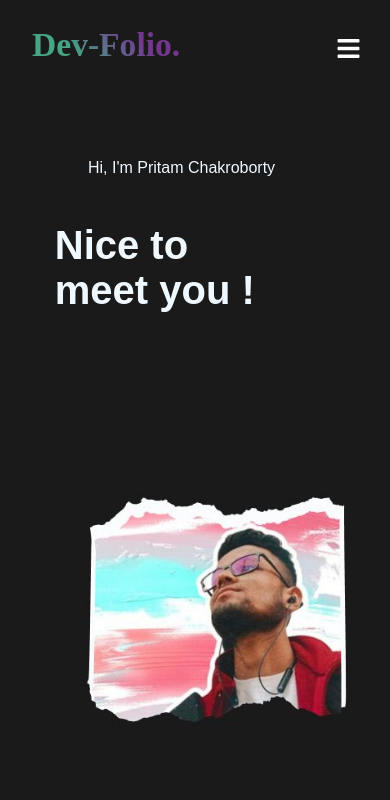
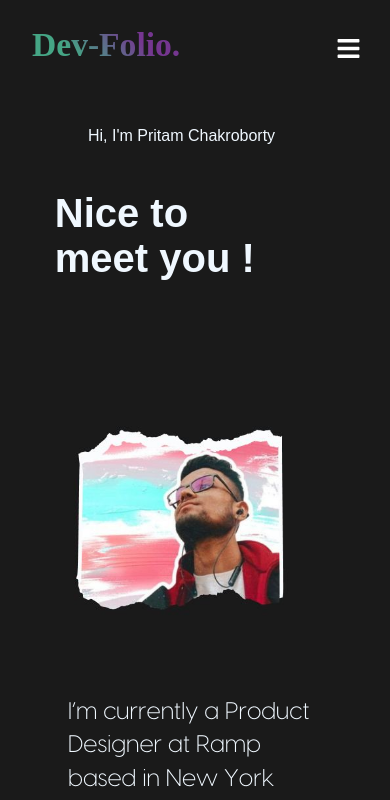
Before and after one commit to anynomous001/Dev-Folio, a React (Vite) app: page /About in a window 390 px wide. Shown: the top 800 px of the page. Built offline with nearby package versions, Linux system fonts and the light colour scheme; some icons are missing.

Commit message:
about page gap settlement

```diff
--- a/src/components/FooterStyle.css
+++ b/src/components/FooterStyle.css
@@ -7,7 +7,6 @@
     grid-template-columns: repeat(2, 1fr);
     align-items: center;
     padding: 1rem;
-    border: 1px solid #987654;
 }
 
 
--- a/src/index.css
+++ b/src/index.css
@@ -301,14 +301,14 @@ ul {
 
   .intro-div {
     width: 100%;
-    margin-top: 7em;
+    margin-top: 5em;
     position: relative;
     padding-left: 0;
   }
 
   .aboutHero-div {
     background-color: #1a1a1a;
-    height: 50vh;
+    height: 43vh;
     padding: 2em 1.5em;
   }
 
@@ -352,8 +352,12 @@ ul {
     font-size: 1.5rem;
   }
 
+  .about-content :first-child[type='p'] {
+    margin-top: 0;
+  }
+
   .about-img-content {
-    width: 100%;
+    width: 80%;
     margin-right: 2em;
   }
 
```
